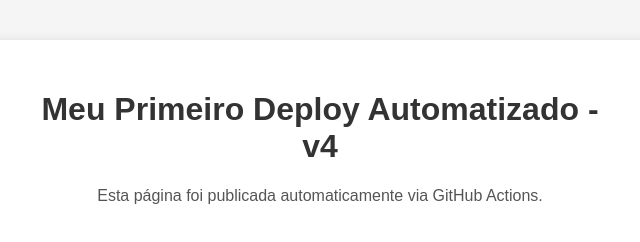
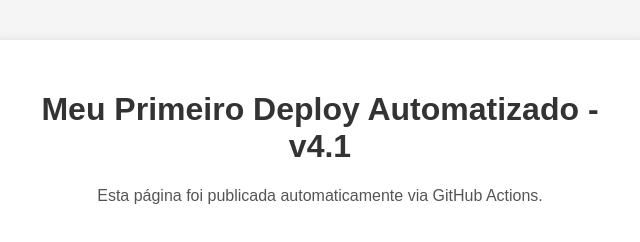
Before and after one commit to pauloribeiroengdados/atividade-pipeline-ci-cd, a plain HTML site: page site/index.html in a window 1280 px wide. Shown: the full height of the page, 320-960 px from the left. Drawn offline with Linux system fonts and the light colour scheme.

Commit message:
Update index.html

```diff
--- a/site/index.html
+++ b/site/index.html
@@ -33,7 +33,7 @@
 </head>
 <body>
     <div class="container">
-        <h1>Meu Primeiro Deploy Automatizado - v4</h1>
+        <h1>Meu Primeiro Deploy Automatizado - v4.1</h1>
         <p>Esta página foi publicada automaticamente via GitHub Actions.</p>
     </div>
 </body>
```
